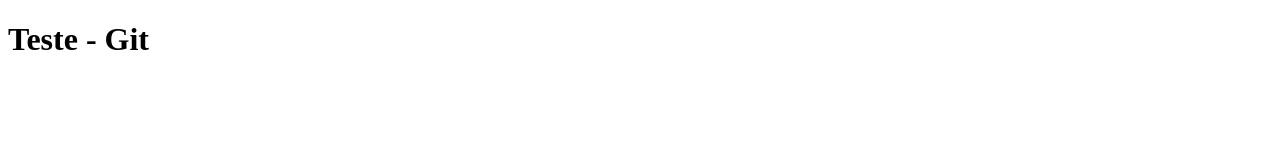
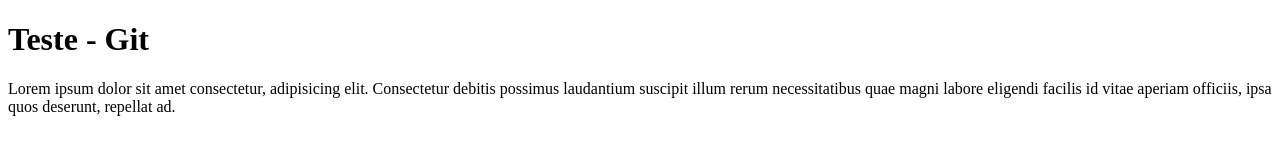
Before and after one commit to josiaspa/git-teste, a plain HTML site: page index.html in a window 1280 px wide. Drawn offline with Linux system fonts and the light colour scheme.

Commit message:
Inclusão de parágrafo

```diff
--- a/index.html
+++ b/index.html
@@ -8,6 +8,6 @@
 </head>
 <body>
     <h1>Teste - Git</h1>
-
+    <p>Lorem ipsum dolor sit amet consectetur, adipisicing elit. Consectetur debitis possimus laudantium suscipit illum rerum necessitatibus quae magni labore eligendi facilis id vitae aperiam officiis, ipsa quos deserunt, repellat ad.</p>
 </body>
 </html>
```
